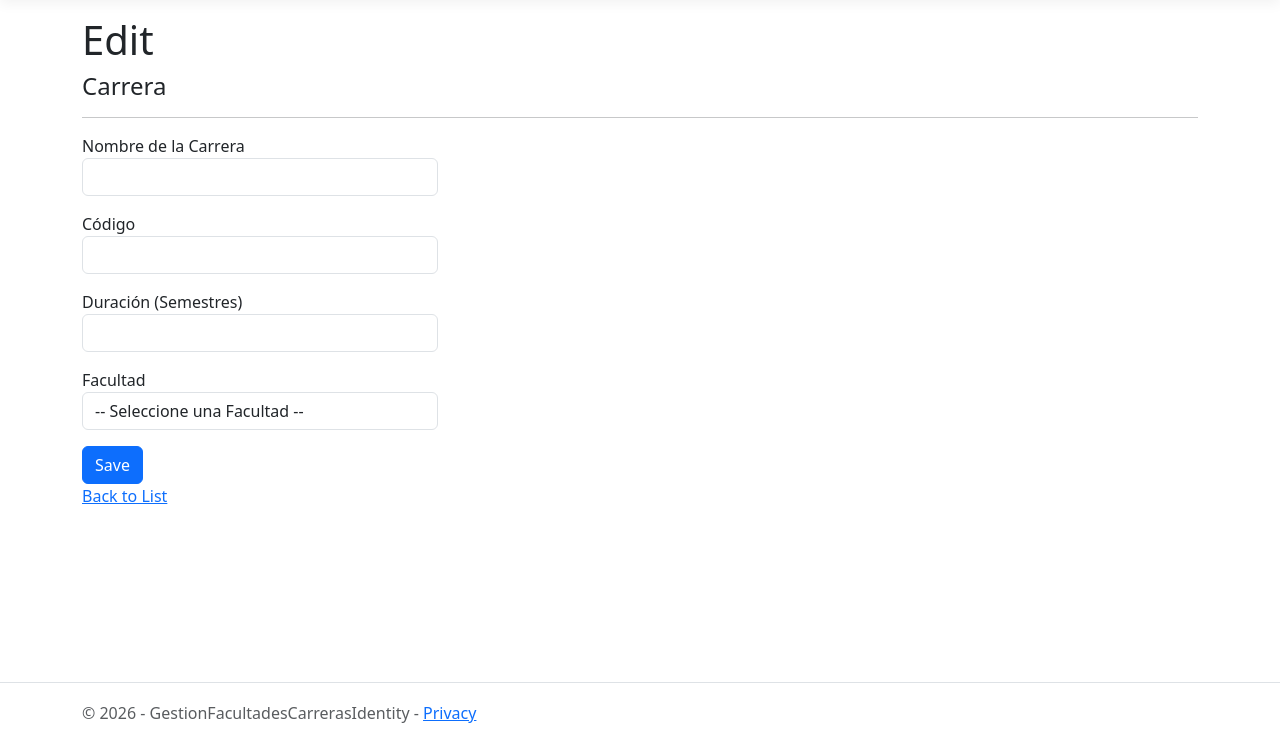
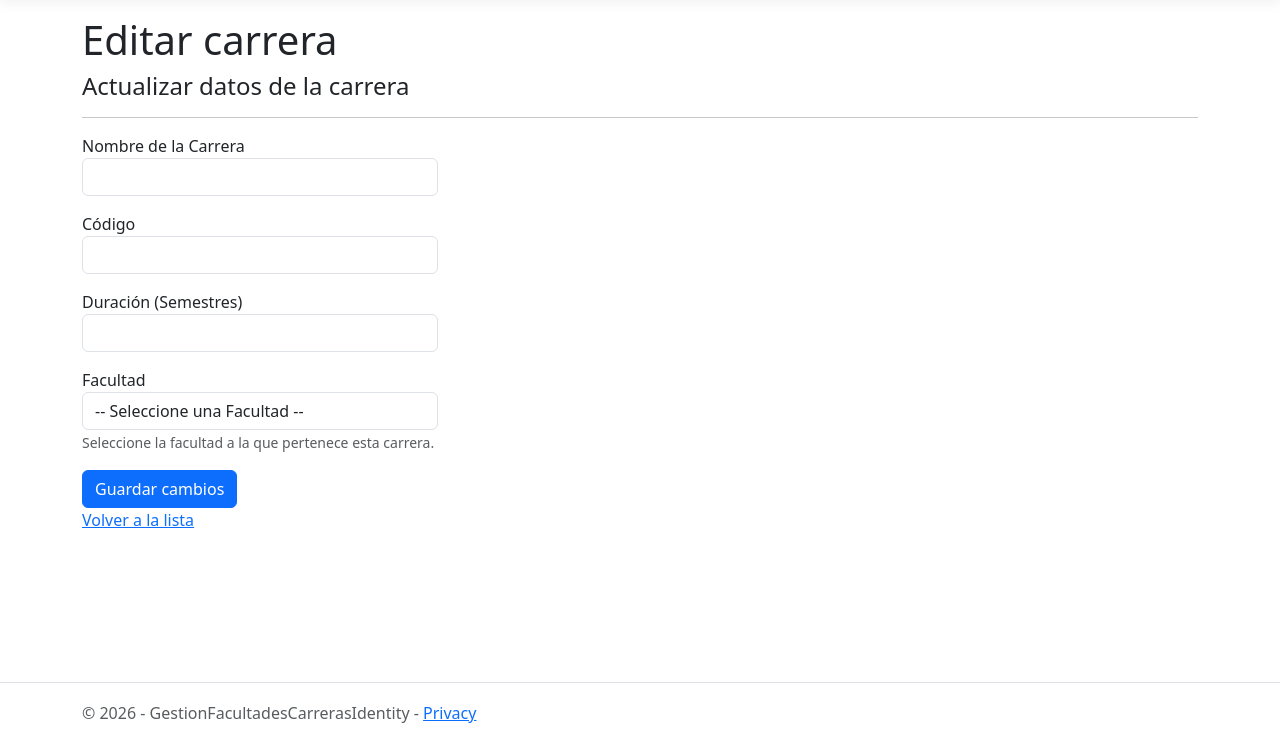
Before and after one commit to AlfredoLapo/GestionFacultadesCarrerasIdentity, an ASP.NET Core app: template Views/Carreras/Edit.cshtml in a window 1280 px wide. Shown: the part 57-800 px from the top of the page. Run offline with ASP.NET Core 8, Linux system fonts and the light colour scheme; the template is opened without the code that fills it, so the values that code supplies are empty; style sheets or scripts are compiled from the project's sources.

Commit message:
Mejorar vistas Create y Edit de Carreras con selección de Facultad

```diff
--- a/Views/Carreras/Edit.cshtml
+++ b/Views/Carreras/Edit.cshtml
@@ -1,12 +1,12 @@
 @model GestionFacultadesCarrerasIdentity.Models.Carrera
 
 @{
-    ViewData["Title"] = "Edit";
+    ViewData["Title"] = "Editar carrera";
 }
 
-<h1>Edit</h1>
+<h1>Editar carrera</h1>
 
-<h4>Carrera</h4>
+<h4>Actualizar datos de la carrera</h4>
 <hr />
 <div class="row">
     <div class="col-md-4">
@@ -28,22 +28,27 @@
                 <input asp-for="DuracionSemestres" class="form-control" />
                 <span asp-validation-for="DuracionSemestres" class="text-danger"></span>
             </div>
+
             <div class="form-group mb-3">
                 <label asp-for="FacultadId" class="control-label"></label>
                 <select asp-for="FacultadId" class="form-control" asp-items="ViewBag.FacultadId">
                     <option value="">-- Seleccione una Facultad --</option>
                 </select>
+                <small class="form-text text-muted">
+                    Seleccione la facultad a la que pertenece esta carrera.
+                </small>
                 <span asp-validation-for="FacultadId" class="text-danger"></span>
             </div>
+
             <div class="form-group">
-                <input type="submit" value="Save" class="btn btn-primary" />
+                <input type="submit" value="Guardar cambios" class="btn btn-primary" />
             </div>
         </form>
     </div>
 </div>
 
 <div>
-    <a asp-action="Index">Back to List</a>
+    <a asp-action="Index">Volver a la lista</a>
 </div>
 
 @section Scripts {
```
Also changed, not shown: Views/Carreras/Create.cshtml (+7 -2 lines).
